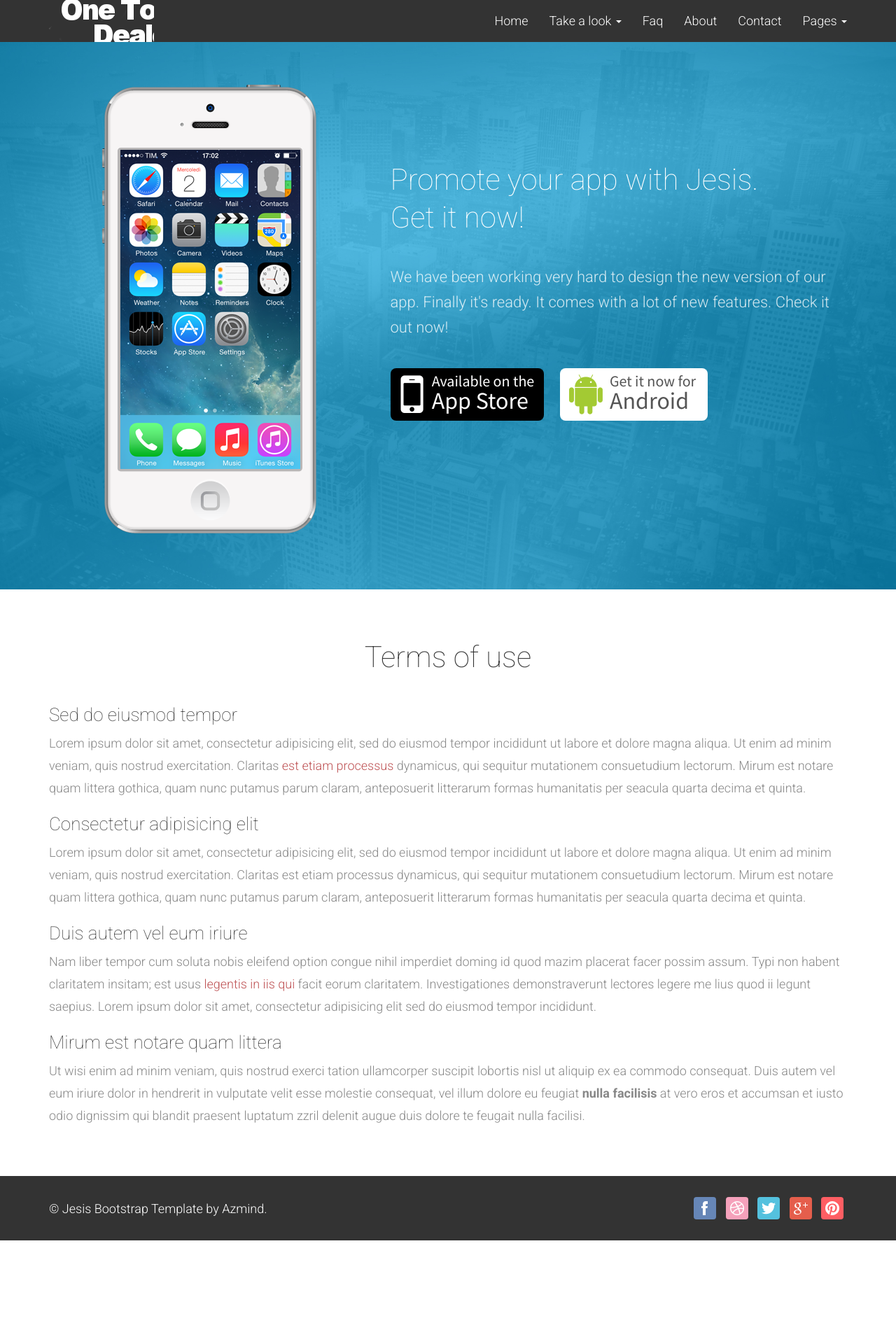
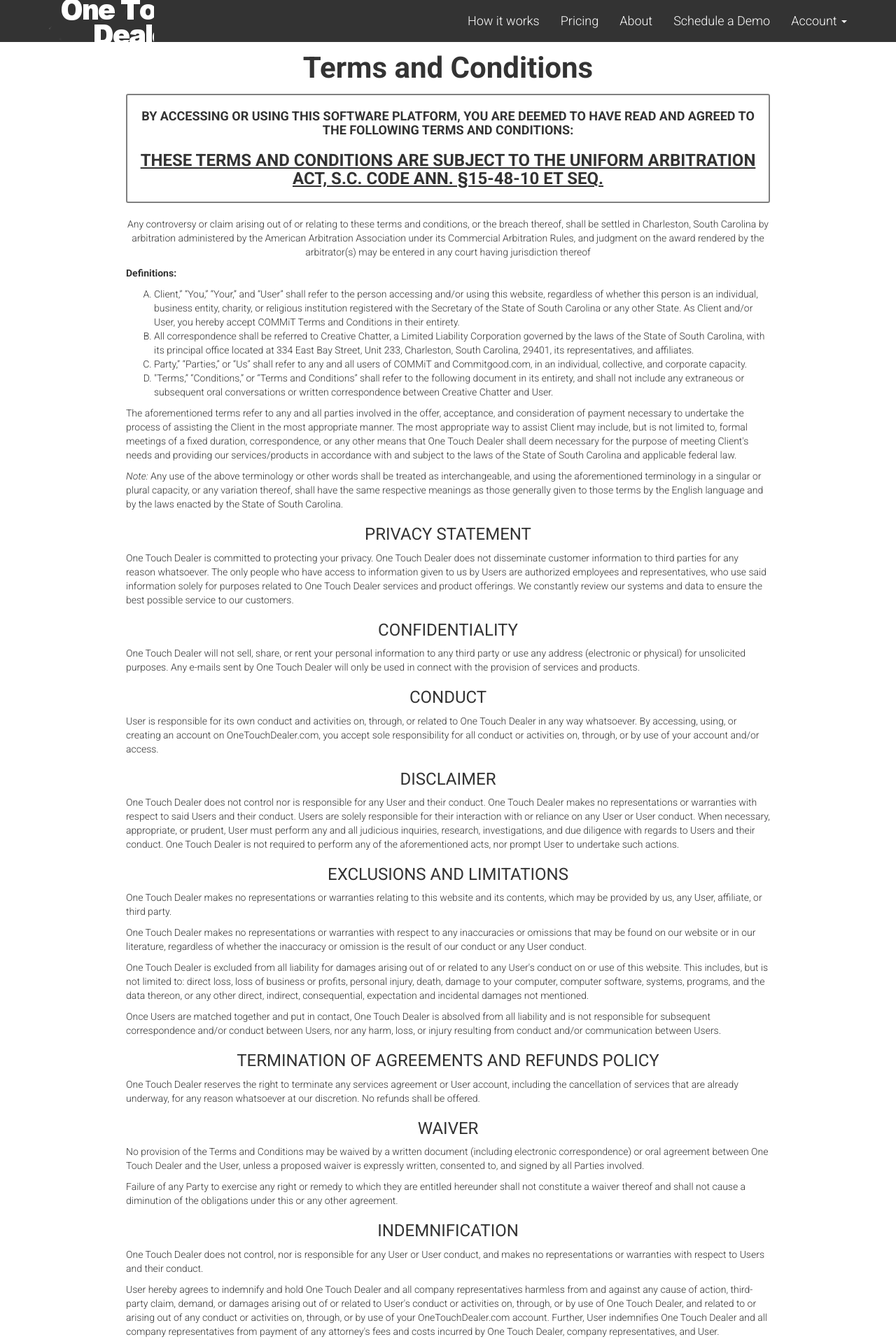
Before and after one commit to justinweathersby/one-touch-dealer, a PHP site: page /terms.html in a window 1280 px wide. Shown: the top 1920 px of the page at 70% size. Before the commit the page ends 1772 px from the top, so only its background shows below. Run offline with PHP 8.4, Linux system fonts and the light colour scheme.

Commit message:
Fixed terms page and updated index

```diff
--- a/terms.html
+++ b/terms.html
@@ -6,7 +6,7 @@
         <meta charset="utf-8">
         <meta http-equiv="X-UA-Compatible" content="IE=edge">
         <meta name="viewport" content="width=device-width, initial-scale=1">
-        <title>Jesis - Responsive App Landing Page</title>
+        <title>Terms and Conditions</title>
 
         <!-- CSS -->
         <link rel="stylesheet" href="http://fonts.googleapis.com/css?family=Source+Sans+Pro:300,400,700,300italic,400italic,700italic">
@@ -37,148 +37,233 @@
     </head>
 
     <body>
-
       <!-- Top menu -->
       <nav class="navbar navbar-fixed-top" role="navigation">
         <div class="container">
           <div class="navbar-header">
-					<button type="button" class="navbar-toggle collapsed" data-toggle="collapse" data-target="#top-navbar-1">
-						<span class="sr-only">Toggle navigation</span>
-						<span class="icon-bar"></span>
-						<span class="icon-bar"></span>
-						<span class="icon-bar"></span>
-					</button>
-					<a class="navbar-brand" href="index.html">Jesis - Responsive App Landing Page</a>
+            <a class="navbar-brand" href="index.html">One Touch Dealer</a>
           </div>
           <!-- Collect the nav links, forms, and other content for toggling -->
           <div class="collapse navbar-collapse" id="top-navbar-1">
             <ul class="nav navbar-nav navbar-right">
-						<li><a href="index.html">Home</a></li>
+              <!-- <li><a class="scroll-link" href="#top-content">Home</a></li> -->
+              <li><a class="scroll-link" href="#how-it-works">How it works</a></li>
+              <li><a class="scroll-link" href="#pricing">Pricing</a></li>
+              <li><a class="scroll-link" href="#about-us">About</a></li>
+              <li><a class="scroll-link" href="#contact">Schedule a Demo</a></li>
               <li class="dropdown">
                 <a href="#" class="dropdown-toggle" data-toggle="dropdown" data-hover="dropdown" data-delay="1000">
-								Take a look <span class="caret"></span>
-							</a>
-							<ul class="dropdown-menu dropdown-menu-left" role="menu">
-								<li><a href="index.html#features">Features</a></li>
-								<li><a href="index.html#how-it-works">How it works</a></li>
-								<li><a href="index.html#screenshots">Screenshots</a></li>
-							</ul>
-						</li>
-						<li><a href="index.html#faq">Faq</a></li>
-						<li><a href="index.html#about-us">About</a></li>
-						<li><a href="index.html#contact">Contact</a></li>
-						<li class="dropdown">
-							<a href="#" class="dropdown-toggle" data-toggle="dropdown" data-hover="dropdown" data-delay="1000">
-								Pages <span class="caret"></span>
+                  Account <span class="caret"></span>
                 </a>
                 <ul class="dropdown-menu dropdown-menu-right" role="menu">
-								<li><a href="privacy.html">Privacy policy</a></li>
-								<li><a href="terms.html">Terms of use</a></li>
+                  <li><a class="scroll-link" href="#">Login</a></li>
+                  <li><a class="scroll-link" href="#">Sign Up</a></li>
+                    <hr style="margin:0;"/>
+                    <li class="disabled"><a class="scroll-link" href="#">Dashboard</a></li>
+                    <li class="disabled"><a class="scroll-link" href="#">Logout</a></li>
                 </ul>
               </li>
             </ul>
           </div>
         </div>
       </nav>
+      <div class="container" style="margin-top:60px;">
+        <div class='col-md-10 col-md-offset-1'>
+          <h1><strong>Terms and Conditions</strong></h1>
 
-        <!-- Top content -->
-        <div class="top-content">
-            <div class="inner-bg">
-                <div class="container">
-                    <div class="row">
-                    	<div class="col-sm-5 phone wow fadeInLeft">
-                        	<img src="assets/img/iphone-1.png" alt="">
+          <div style="border:2px solid gray;border-radius:3px; padding:10px;">
+            <h4 class='align-center'>
+              <strong>BY ACCESSING OR USING THIS SOFTWARE PLATFORM, YOU ARE DEEMED TO HAVE READ AND AGREED TO THE FOLLOWING TERMS AND CONDITIONS:</strong>
+            </h4>
+            <h3>
+              <strong style="text-decoration: underline">THESE TERMS AND CONDITIONS ARE SUBJECT TO THE UNIFORM ARBITRATION ACT, S.C. CODE ANN. §15-48-10 ET SEQ.</strong>
             </div>
-                        <div class="col-sm-7 text wow fadeInUp">
-                            <h1>Promote your app with Jesis. <br>Get it now!</h1>
-                            <div class="description">
-                            	We have been working very hard to design the new version of our app.
-                            	Finally it's ready. It comes with a lot of new features. Check it out now!
-                            </div>
-                            <div class="top-button">
-                            	<a class="button-1" href="#">
-                            		<span class="button-1-left"><i class="fa fa-mobile"></i></span>
-                            		<span class="button-1-right">
-                            			<span class="button-1-right-top">Available on the</span>
-                            			<span class="button-1-right-bottom">App Store</span>
-                            		</span>
-                            	</a>
-                            	<a class="button-2" href="#">
-                            		<span class="button-2-left"><i class="fa fa-android"></i></span>
-                            		<span class="button-2-right">
-                            			<span class="button-2-right-top">Get it now for</span>
-                            			<span class="button-2-right-bottom">Android</span>
-                            		</span>
-                            	</a>
-                            </div>
-                        </div>
-                    </div>
-                </div>
-            </div>
-        </div>
+            </h3>
+            <br />
+            <p>
+              Any controversy or claim arising out of or relating to these terms and conditions, or the breach thereof, shall be settled in Charleston,
+              South Carolina by arbitration administered by the American Arbitration Association under its Commercial Arbitration Rules, and
+              judgment on the award rendered by the arbitrator(s) may be entered in any court having jurisdiction thereof
+            </p>
+            <p class="text-left">
+              <strong>
+                Definitions:
+              </strong>
+              <ol type="A" class="text-left">
+                <li>
+                  Client,” “You,” “Your,” and “User” shall refer to the person accessing and/or using this website, regardless of whether this person is an individual, business entity, charity, or religious institution registered with the Secretary of the State of South Carolina or any other State. As Client and/or User, you hereby accept COMMiT Terms and Conditions in their entirety.
+                </li>
+                <li>
+                  All correspondence shall be referred to Creative Chatter, a Limited Liability Corporation governed by the laws of the State of South Carolina, with its principal office located at 334 East Bay Street, Unit 233, Charleston, South Carolina, 29401, its representatives, and affiliates.
+                </li>
+                <li>
+                  Party,” “Parties,” or “Us” shall refer to any and all users of COMMiT and Commitgood.com, in an individual, collective, and corporate capacity.
+                </li>
+                <li>
+                  "Terms,” “Conditions,” or “Terms and Conditions” shall refer to the following document in its entirety, and shall not include any extraneous or subsequent oral conversations or written correspondence between Creative Chatter and User.
+                </li>
+              </ol>
+            </p>
+            <p class="text-left">
+              The aforementioned terms refer to any and all parties involved in the offer, acceptance, and consideration of payment necessary to undertake the process of assisting the Client in the most appropriate manner. The most appropriate way to assist Client may include, but
+              is not limited to, formal meetings of a fixed duration, correspondence, or any other means that One Touch Dealer shall deem necessary
+              for the purpose of meeting Client's needs and providing our services/products in accordance with and subject to the laws of the State of
+              South Carolina and applicable federal law.
+            </p>
+            <p class="text-left">
+              <i>Note:</i> Any use of the above terminology or other words shall be treated as interchangeable, and using the aforementioned terminology in
+              a singular or plural capacity, or any variation thereof, shall have the same respective meanings as those generally given to those terms by
+              the English language and by the laws enacted by the State of South Carolina.
+            </p>
+            <h3>PRIVACY STATEMENT</h3>
+            <p class="text-left">
+              One Touch Dealer is committed to protecting your privacy. One Touch Dealer does not disseminate customer information to third parties
+              for any reason whatsoever. The only people who have access to information given to us by Users are authorized employees and
+              representatives, who use said information solely for purposes related to One Touch Dealer services and product offerings. We constantly
+              review our systems and data to ensure the best possible service to our customers.
+            </p>
+            <h3>CONFIDENTIALITY</h3>
+            <p class="text-left">
+              One Touch Dealer will not sell, share, or rent your personal information to any third party or use any address (electronic or physical) for
+              unsolicited purposes. Any e-mails sent by One Touch Dealer will only be used in connect with the provision of services and products.
+            </p>
+            <h3>CONDUCT</h3>
+            <p class="text-left">
+              User is responsible for its own conduct and activities on, through, or related to One Touch Dealer in any way whatsoever. By accessing,
+              using, or creating an account on OneTouchDealer.com, you accept sole responsibility for all conduct or activities on, through, or by use
+              of your account and/or access.
+            </p>
+            <h3>DISCLAIMER</h3>
+            <p class="text-left">
+              One Touch Dealer does not control nor is responsible for any User and their conduct. One Touch Dealer makes no representations or
+              warranties with respect to said Users and their conduct.
+              Users are solely responsible for their interaction with or reliance on any User or User conduct. When necessary, appropriate, or prudent,
+              User must perform any and all judicious inquiries, research, investigations, and due diligence with regards to Users and their conduct.
+              One Touch Dealer is not required to perform any of the aforementioned acts, nor prompt User to undertake such actions.
+            </p>
+            <h3>EXCLUSIONS AND LIMITATIONS</h3>
+            <p class="text-left">
+              One Touch Dealer makes no representations or warranties relating to this website and its contents, which may be provided by us, any
+              User, affiliate, or third party.
+            </p>
+            <p class="text-left">
+              One Touch Dealer makes no representations or warranties with respect to any inaccuracies or omissions that may be found on our
+              website or in our literature, regardless of whether the inaccuracy or omission is the result of our conduct or any User conduct.
+            </p>
+            <p class="text-left">
+              One Touch Dealer is excluded from all liability for damages arising out of or related to any User's conduct on or use of this website. This
+              includes, but is not limited to: direct loss, loss of business or profits, personal injury, death, damage to your computer, computer
+              software, systems, programs, and the data thereon, or any other direct, indirect, consequential, expectation and incidental damages not
+              mentioned.
+            </p>
+            <p class="text-left">
+              Once Users are matched together and put in contact, One Touch Dealer is absolved from all liability and is not responsible for
+              subsequent correspondence and/or conduct between Users, nor any harm, loss, or injury resulting from conduct and/or communication
+              between Users.
+            </p>
 
-        <!-- Terms of use -->
-        <div class="full-width-text-container section-container">
-	        <div class="container">
-	            <div class="row">
-	                <div class="col-sm-12 full-width-text section-description wow fadeIn">
-	                    <h2>Terms of use</h2>
-	                </div>
-	            </div>
-	            <div class="row">
-	            	<div class="col-sm-12 full-width-text-content wow fadeInLeft">
-	            		<h3>Sed do eiusmod tempor</h3>
-	                    <p>
-	                    	Lorem ipsum dolor sit amet, consectetur adipisicing elit, sed do eiusmod tempor incididunt ut
-	                    	labore et dolore magna aliqua. Ut enim ad minim veniam, quis nostrud exercitation. Claritas <a href="#">est etiam
-	                    	processus</a> dynamicus, qui sequitur mutationem consuetudium lectorum. Mirum est notare quam littera
-	                    	gothica, quam nunc putamus parum claram, anteposuerit litterarum formas humanitatis per seacula
-	                    	quarta decima et quinta.
+            <h3>TERMINATION OF AGREEMENTS AND REFUNDS POLICY</h3>
+            <p class="text-left">
+              One Touch Dealer reserves the right to terminate any services agreement or User account, including the cancellation of services that are
+              already underway, for any reason whatsoever at our discretion. No refunds shall be offered.
             </p>
-	                    <h3>Consectetur adipisicing elit</h3>
-	                    <p>
-	                    	Lorem ipsum dolor sit amet, consectetur adipisicing elit, sed do eiusmod tempor incididunt ut
-	                    	labore et dolore magna aliqua. Ut enim ad minim veniam, quis nostrud exercitation. Claritas est etiam
-	                    	processus dynamicus, qui sequitur mutationem consuetudium lectorum. Mirum est notare quam littera
-	                    	gothica, quam nunc putamus parum claram, anteposuerit litterarum formas humanitatis per seacula
-	                    	quarta decima et quinta.
+
+            <h3>WAIVER</h3>
+            <p class="text-left">
+              No provision of the Terms and Conditions may be waived by a written document (including electronic correspondence) or oral
+              agreement between One Touch Dealer and the User, unless a proposed waiver is expressly written, consented to, and signed by all
+              Parties involved.
             </p>
-	                    <h3>Duis autem vel eum iriure</h3>
-	                    <p>
-	                    	Nam liber tempor cum soluta nobis eleifend option congue nihil imperdiet doming id quod mazim placerat
-	                    	facer possim assum. Typi non habent claritatem insitam; est usus <a href="#">legentis in iis qui</a> facit eorum claritatem.
-	                    	Investigationes demonstraverunt lectores legere me lius quod ii legunt saepius. Lorem ipsum dolor sit amet,
-	                    	consectetur adipisicing elit sed do eiusmod tempor incididunt.
+            <p class="text-left">
+              Failure of any Party to exercise any right or remedy to which they are entitled hereunder shall not constitute a waiver thereof and shall
+              not cause a diminution of the obligations under this or any other agreement.
             </p>
-	                    <h3>Mirum est notare quam littera</h3>
-	                    <p>
-	                    	Ut wisi enim ad minim veniam, quis nostrud exerci tation ullamcorper suscipit lobortis nisl ut aliquip
-	                    	ex ea commodo consequat. Duis autem vel eum iriure dolor in hendrerit in vulputate velit esse molestie
-	                    	consequat, vel illum dolore eu feugiat <strong>nulla facilisis</strong> at vero eros et accumsan et iusto odio dignissim
-	                    	qui blandit praesent luptatum zzril delenit augue duis dolore te feugait nulla facilisi.
+
+            <h3>INDEMNIFICATION</h3>
+            <p class="text-left">
+              One Touch Dealer does not control, nor is responsible for any User or User conduct, and makes no representations or warranties with
+              respect to Users and their conduct.
+            </p>
+            <p class="text-left">
+              User hereby agrees to indemnify and hold One Touch Dealer and all company representatives harmless from and against any cause of
+              action, third-party claim, demand, or damages arising out of or related to User's conduct or activities on, through, or by use of One Touch
+              Dealer, and related to or arising out of any conduct or activities on, through, or by use of your OneTouchDealer.com account. Further,
+              User indemnifies One Touch Dealer and all company representatives from payment of any attorney's fees and costs incurred by One
+              Touch Dealer, company representatives, and User.
+            </p>
+            <h3>SEVERABILITY</h3>
+            <p class="text-left">
+              If any provision of the Terms and Conditions shall be held to be invalid under any applicable laws, the invalidity shall not affect any
+              other provision of this agreement that can be given effect without the invalid provision, and, to this end, the provisions of the agreement
+              are severable
+            </p>
+            <h3>Log Files</h3>
+            <p class="text-left">
+              OneTouchDealer.com uses IP addresses to analyze trends, administer our website, track User movement, and gather broad demographic
+              information for aggregate use. IP addresses are not linked to personally identifiable information, and, as previously mentioned, One
+              Touch Dealer will not disseminate any personal information to third parties for any purpose.
+            </p>
+            <p class="text-left">
+              Our web servers automatically log standard access information (including, but not limited to browser type, access times/open mail, read
+              receipts, URL requested, and referral URLs) for purposes of systems administration, detecting usage patterns, and troubleshooting. This
+              information is not shared with third parties and is used only within the Company by its employees, representatives, and affiliates. Any
+              personally identifiable information related to this data will never be used for anything other than the aforementioned purposes unless the
+              Company receives User's explicit permission.
+            </p>
+            <h3>COOKIES</h3>
+            <p class="text-left">
+              Like most interactive websites, OneTouchDealer.com uses cookies to enable us to retrieve details about User for each visit. Cookies are
+              used in some areas of our website to enable the functionality of the site and make the site easier to use for those accessing or using
+              OneTouchDealer.com site and/or services.
+            </p>
+            <p class="text-left">
+              Some of our affiliate partners may also use cookies, and One Touch Dealer makes no representations or warranties as to the use of
+              cookies by other affiliates or third parties and the policies or conditions surrounding others' use of cookies.
+            </p>
+            <h3>LINKS TO THE WEBSITE</h3>
+            <p class="text-left">
+              You may not create a link to any page of this website without One Touch Dealer prior written consent. In the event that User creates a
+              link to a page of this website, User does so at their own risk and the exclusions, limitations, warranties, and representations within the
+              Terms and Conditions govern your use of this website by linking to it.
+            </p>
+            <h3>LINKS FROM THIS WEBSITE</h3>
+            <p class="text-left">
+              One Touch Dealer does not monitor or review the content of third parties, affiliates, or Users' websites that are linked to One Touch
+              Dealer website. Opinions expressed or material appearing on such websites are not shared nor endorsed by us, and One Touch Dealer
+              shall not be regarded as a publisher or endorser of any such opinions or content.
+            </p>
+            <p class="text-left">
+              One Touch Dealer is not responsible for the privacy practices or content associated with or found on said websites. User is responsible
+              for being aware of the privacy practices, terms and conditions, and content of these sites, and also for evaluating the security and
+              trustworthiness of any other site connected to or accessed through One Touch Dealer.
+            </p>
+            <p class="text-left">
+              One Touch Dealer is not responsible for any loss, harm, or damage whatsoever resulting from User's interaction with other websites
+              linked from OneTouchDealer.com.
+            </p>
+            <h3>BINDING ARBITRATION, WAIVER OF JURY TRIAL</h3>
+            <p class="text-left" style="text-transform: capitalize">
+              UNLESS EXPRESSLY PROHIBITED BY APPLICABLE LAW, THE USER HEREBY WAIVES THE RIGHT TO TRIAL BY JURY
+              OF ANY MATTERS OR CLAIMS ARISING OUT OF THESE TERMS AND CONDITIONS OR ANY OTHER AGREEMENT
+              EXECUTED IN CONNECTION HEREWITH OR OUT OF THE CONDUCT OF THE RELATIONSHIP BETWEEN THE USER
+              AND ONE TOUCH DEALER. FURTHER, THE USER HEREBY CERTIFIES THAT NO REPRESENTATIVE OR AGENT OF ONE
+              TOUCH DEALER, NOR ONE TOUCH DEALER COUNSEL, HAS REPRESENTED, EXPRESSLY OR OTHERWISE, THAT ONE
+              TOUCH DEALER WOULD NOT SEEK TO ENFORCE THIS WAIVER OR RIGHT TO JURY TRIAL PROVISION. NO
+              REPRESENTATIVE OR AGENT OF ONE TOUCH DEALER, NOR ONE TOUCH DEALER COUNSEL, HAS THE AUTHORITY
+              TO WAIVE, CONDITION OR MODIFY THIS PROVISION.
+            </p>
+            <h3>NOTIFICATION OF CHANGES</h3>
+            <p class="text-left">
+              One Touch Dealer reserves the right to change the Terms and Conditions at its sole discretion. User's continued use of the website
+              signifies continued acceptance of any adjustment to the Terms and Conditions. If One Touch Dealer chooses to change its privacy policy,
+              those changes will be announced and sent to all Users. Any changes to our privacy policy will be posted on the Company's website, at
+              which point they become effective and applicable.
+            </p>
+            <p class="text-left">
+              © One Touch Dealer 2016 All Rights Reserved
             </p>
         </div>
       </div>
-	        </div>
-        </div>
-
-        <!-- Footer -->
-        <footer>
-	        <div class="container">
-	            <div class="row">
-                    <div class="col-sm-7 footer-copyright">
-                    	&copy; Jesis Bootstrap Template by <a href="http://azmind.com">Azmind</a>.
-                    </div>
-                    <div class="col-sm-5 footer-social">
-                    	<a class="ultm ultm-facebook ultm-32 ultm-square ultm-color-to-gray" href=""></a>
-	                	<a class="ultm ultm-dribbble ultm-32 ultm-square ultm-color-to-gray" href=""></a>
-	                    <a class="ultm ultm-twitter ultm-32 ultm-square ultm-color-to-gray" href=""></a>
-	                    <a class="ultm ultm-google-plus-1 ultm-32 ultm-square ultm-color-to-gray" href=""></a>
-	                    <a class="ultm ultm-pinterest ultm-32 ultm-square ultm-color-to-gray" href=""></a>
-                    </div>
-	            </div>
-	        </div>
-        </footer>
 
 
         <!-- Javascript -->
```
Also changed, not shown: assets/css/style.css (+29 -190 lines), index.html (+31 -26 lines). Lines whose indentation alone changed are shown as unchanged.
